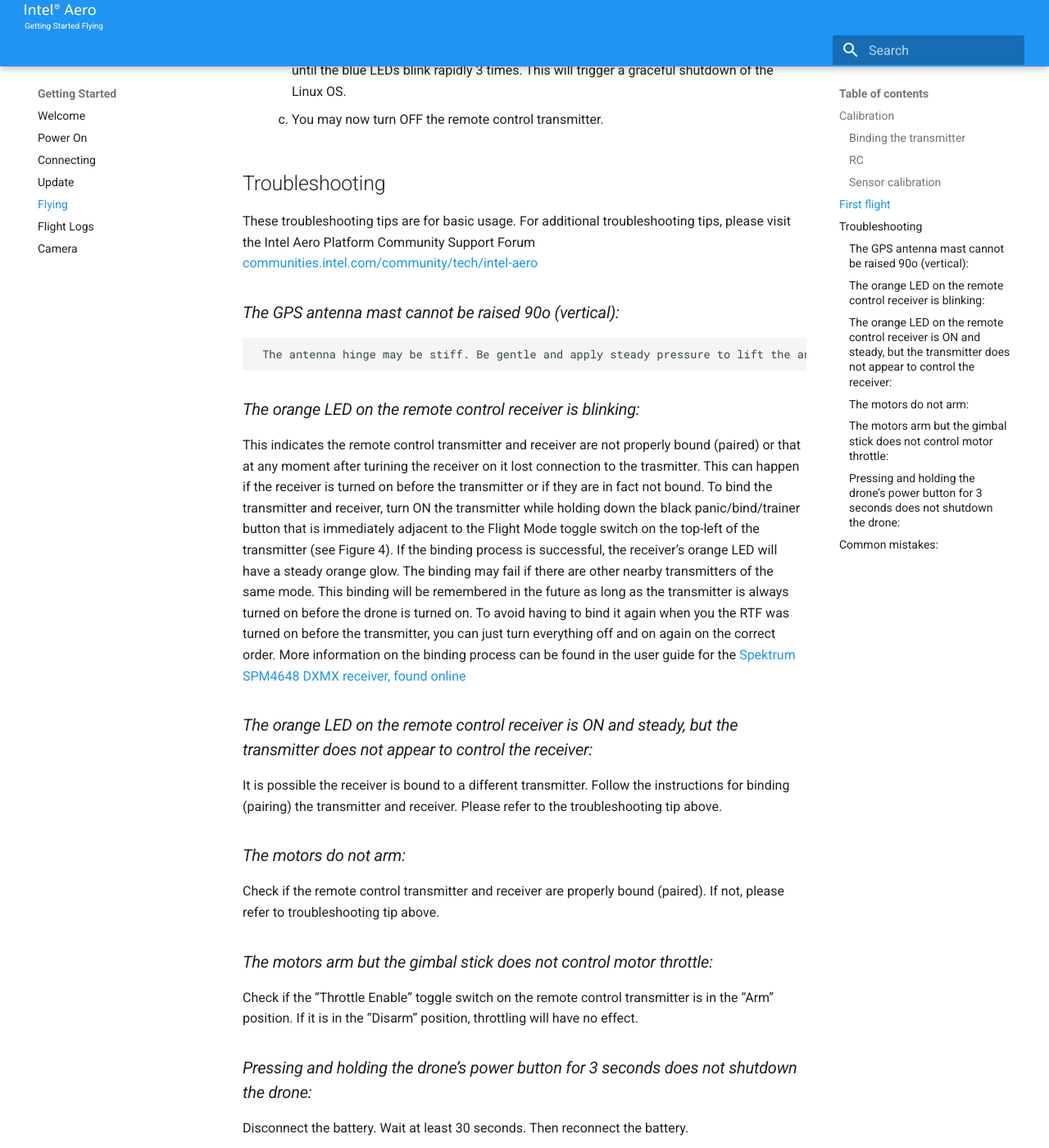
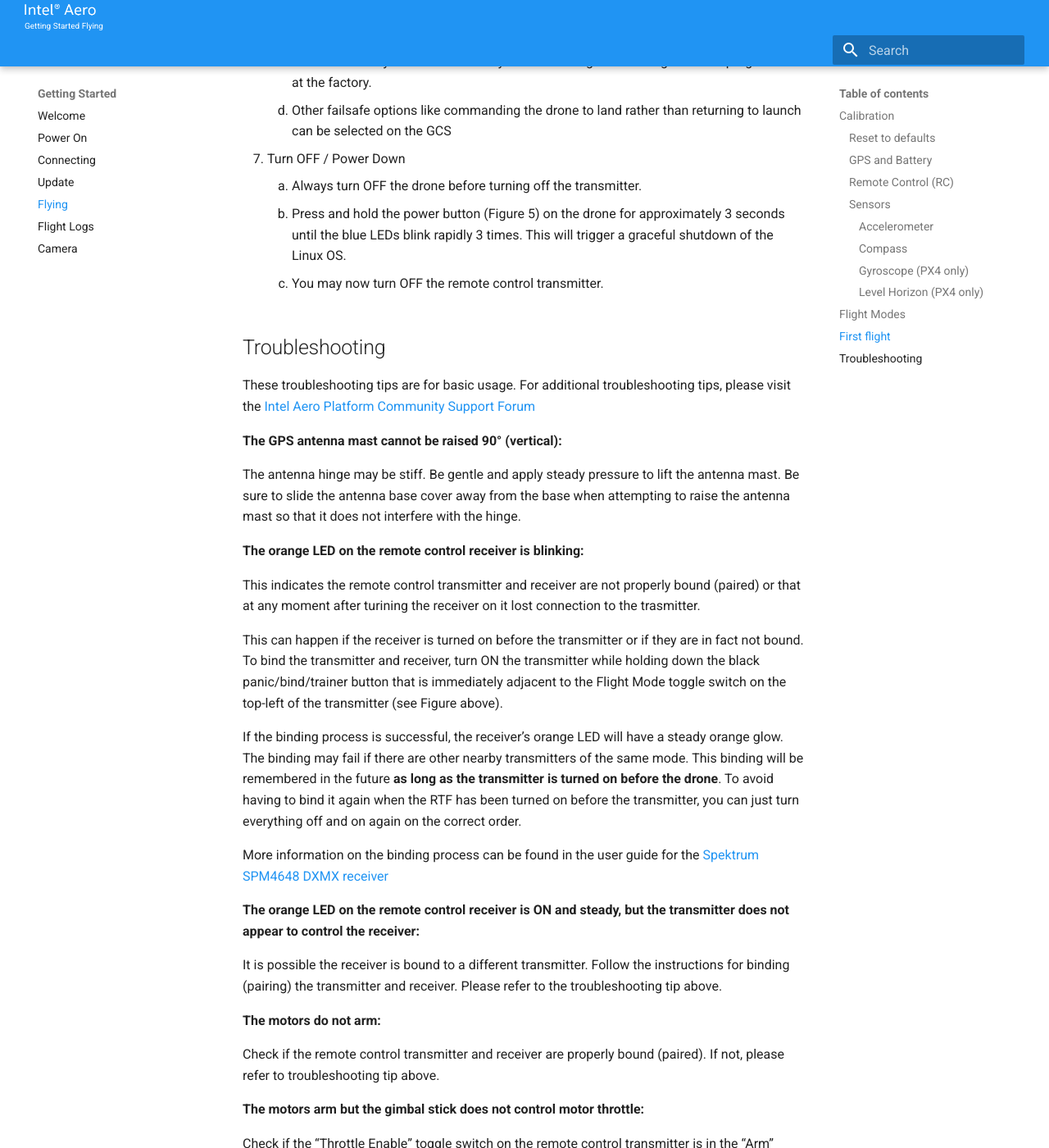
Before and after one commit to sugnanprabhu/intel-aero-docs, an MkDocs documentation site: the page built from docs/getting-started/flying.md, in a window 1280 px wide and 1400 px high, scrolled down 13339 px. Shown: the whole window at 82% size. Built offline with MkDocs 1.6.1 and Material for MkDocs 9.7.7, drawn with Linux system fonts in a browser that asks for light colours; old or Windows-style settings are respelled for this version of MkDocs; some of the changed text lies outside the part shown.

Commit message:
getting-started: flying: another pass on content and presentation

```diff
--- a/docs/getting-started/flying.md
+++ b/docs/getting-started/flying.md
@@ -1,92 +1,149 @@
-Intel (R) Aero Platform supports both PX4 and ArduPilot autopilots.
-Aero Flight Controller ships by default with PX4 firmware.
-
-Specific documentation for each of the supported autopilots:
-
-* PX4:
-    * https://docs.px4.io/en/flying/
-
-
-* ArduPilot:
-    * http://ardupilot.org/copter/docs/flying-arducopter.html
-    * http://ardupilot.org/copter/docs/common-intel-aero-rtf.html
+Intel® Aero Platform supports both PX4 and ArduPilot flight stacks, the former
+being the default from factory. Here we give an overview on the steps necessary
+to get it up and flying, but more extensive documentation can be found on their
+documetation: [PX4](https://docs.px4.io/en/flying/) and ArduPilot ([Intel Aero
+RTF](http://ardupilot.org/copter/docs/flying-arducopter.html) and
+[Flying Arducopter](http://ardupilot.org/copter/docs/common-intel-aero-rtf.html)).
 
 
 ## Calibration
 
 !!! warning
-    Calibration must be done when flight controller is changed/updated
+    The sensors used by the Flight Controller to stabilize the drone need to be
+    calibrated before being ready to fly. This is already done on factory for
+    the RTF, but when it is updated a new calibration may be needed and is
+    **strongly advised**.
 
+!!! note
+    The following steps require connection to the RTF drone. If you do not have
+    a connection stabilished yet, please refer to the [Connecting](connecting/)
+    section.
 
-The sensors used by the Flight Controller to stabilize the drone need to be calibrated before being ready to fly. This is already done on factory for the RTF, but when it is updated a new calibration may be needed and is **strongly advised**.
+The recommended Ground Control Station (GCS) is QGroundControl (QGC). If you
+are using ArduPilot, another commonly used GCS is MissionPlanner, however
+this is not being covered here. Refer to [its own
+documentation](http://ardupilot.org/planner/). When connected to the drone
+QGC should automatically connect and fetch the parameters from the flight
+controller.
 
-The recommended Ground Control Station (GCS) is QGroundControl (QGC). If you are using the ArduPilot flight stack another commonly used GCS is MissionPlanner, however this is not being covered here. Refer to [its own documentation](http://ardupilot.org/planner/).
+### Reset to defaults
 
-!!! warning
-    The following steps require connection to the RTF drone. If you do not have a connection stabilished yet, please refer to the [Connecting](connecting/) section.
+Navigate to the Airframe menu and select **Reset** to reset the drone’s
+airframe configuration. Select **Apply and Restart**. This will reboot the
+Flight Controller (but not the Aero board).
 
-Open up QGroundControl and ensure the GPS and Battery are active **colored black** and have basic functionality in the top panel:
+<!-- TODO: add figure support to add caption to all the images -->
+
+![qgc-calibration02](img/calibration_02.png)
+<p style="text-align: center;">Reset to defaults</p>
+
+![qgc-calibration03](img/calibration_03.png)
+<p style="text-align: center;">Flight Controller is restarted</p>
+
+Wait for the connection to be reestablished. Throughout the calibration process
+we want to ensure all sensors and needed parts are calibrated. A red dot in a
+section indicates an area that may need attention and still has steps to
+complete. In the summary screen it's possible to see specific details about
+what still needs to be calibrated or configured. Your goal is to get rid of them
+and turning into green marks.
 
 ![qgc-calibration01](img/calibration_01.png)
+<p style="text-align: center;">Summary screen</p>
 
-Navigate to the Airframe menu and select **Reset** to reset the drone’s airframe configuration. Select **Apply and Restart**.
+Below we are going through each of them. The images below to the PX4
+calibration steps, but the steps for ArduPilot are similar and also detailed.
 
-![qgc-calibration02](img/calibration_02.png)
+### GPS and Battery
 
-![qgc-calibration03](img/calibration_03.png)
+Open up QGroundControl and ensure the GPS and Battery are active **colored
+black** and have basic functionality in the top panel. You should see either the
+battery percentage or the voltage.
 
-Wait for the connection to be reestablished. Throughout the calibration process we want to ensure all sensors and needed parts are calibrated. A red dot in a section indicates an area that may need attention and still has steps to complete. In the summary screen it's possible to see specific details about what still needs to be calibrated or configured. Belo we are going through each of them.
-
-### Binding the transmitter
-
-Press the Bind button on the Spektrum Transmitter while turning it on and ensure a series of 3 fast continuous fast beeps are heard.
-
-### RC
+### Remote Control (RC)
 
 On QGroundControl, navigate to the Radio menu and select **Calibrate**.
 
-Follow the instructions to calibrate the transmitter, selecting **Next** after each change. The images below refer to the PX4 calibration steps, but similar ones are done for ArduPilot.
+Follow the instructions to calibrate the transmitter, selecting **Next** after
+each change.
 
 ![qgc-calibration04](img/calibration_04.png)
+<p style="text-align: center;">Radio calibration</p>
 
+!!! Tip
+    When moving the RC sticks if QGC doesn't show any changes in the Radio
+    channels, it's possible your transmitter is not bound to the receiver.
+    Check the troubleshooting section below.
 
-### Sensor calibration
+### Sensors
 
-Navigate to the Sensors menu. Select **Ok** to start the sensor calibration process
+Navigate to the Sensors menu. There's a warning about calibrating over WiFi:
+select **Ok** to continue the sensor calibration process.
 
 ![qgc-calibration05](img/calibration_05.png)
+<p style="text-align: center;">Sensors missing calibration</p>
 
-Select Compass menu and press **Ok** to start the calibration process
+#### Accelerometer
+
+Select the Accelerometer menu. Position the drone in each of the positions
+until all of the 6 are marked as green and *Completed*.
+
+![qgc-calibration09](img/calibration_09.png)
+
+#### Compass
+
+Select the Compass menu and press **Ok** to start the calibration process,
+accepting the default orientation (ROTATION_NONE).
 
 ![qgc-calibration06](img/calibration_06.png)
 
-Position then rotate the drone as indicated in each of the 6 figures
+On PX4, position the drone in each of the positions, wait for confirmation from
+QGC that it "locked" on that position and then rotate the drone as indicated in
+each figures.
 
 ![qgc-calibration07](img/calibration_07.png)
 
-On PX4 also calibrate the Gyroscope. Select the Gyroscope menu item and it will start automatically. Wait until it completes
+On ArduPilot the calibration process is a little different: after starting the
+calibration, rotate the RTF randomly until the progress bar completes. At the
+end it shows the calibration quality. Ensure it's marked on the green region,
+otherwise you may need to redo the calibration in a different place away from
+metal objects.
+
+<!-- TODO: add image with compass calibration -->
+
+#### Gyroscope (PX4 only)
+
+Select the Gyroscope menu item and it will start automatically. Wait until
+it completes.
 
 ![qgc-calibration08](img/calibration_08.png)
 
-Select Accelerometer menu. Position the drone in each of the positions until each of the 6 are marked as green and **Completed**
+#### Level Horizon (PX4 only)
 
-![qgc-calibration09](img/calibration_09.png)
+Select the Level Horizon menu item and select **Ok**. The calibration will
+start and stop automatically.
 
-Select the Level Horizon menu and select **Ok**. The calibration will start and stop automatically
 
-![qgc-calibration10](img/calibration_10.png)
+## Flight Modes
 
-Navigate to Flight Modes and check the configuration. By default the following is configured:
+Navigate to **Flight Modes** and check the configuration. By default the
+following is configured:
 
 * Flight Mode 1 – Position
 * Flight Mode 4 – Altitude
 * Flight Mode 5 – Stabilized
 
-You may want to change the modes as you experiment them. Make sure to read the documentation about each of them on the respective flight stack: using a wrong mode or one that you don't know how it works is very dangerous.
-
 ![qgc-calibration11](img/calibration_11.png)
 
-When this procedure is finished, you should be able to get data in QGC from the drone (ex: GPS coordinates) but also act on the drone (ex: ARM motors, without propellers first).
+!!! Note
+    You may want to change the modes as you experiment with your RTF. Make sure
+    to read the documentation about each of them on the respective flight
+    stack: using a wrong mode or one that you don't know how it works is very
+    dangerous.
+
+When this procedure is finished, you should be able to get data in QGC from the
+drone (ex: GPS coordinates) and also take actions like arming the motors. Make
+sure to test it without propellers first.
+
 
 ## First flight
 
@@ -183,34 +240,59 @@
 
 ## Troubleshooting
 
-These troubleshooting tips are for basic usage. For additional troubleshooting tips, please visit the Intel Aero Platform Community Support Forum [communities.intel.com/community/tech/intel-aero](https://communities.intel.com/community/tech/intel-aero)
+These troubleshooting tips are for basic usage. For additional troubleshooting
+tips, please visit the
+[Intel Aero Platform Community Support Forum](https://communities.intel.com/community/tech/intel-aero)
 
 
-### _The GPS antenna mast cannot be raised 90o (vertical):_
+**The GPS antenna mast cannot be raised 90° (vertical):**
 
-     The antenna hinge may be stiff. Be gentle and apply steady pressure to lift the antenna mast. Be sure to slide the antenna base cover away from the base when attempting to raise the antenna mast so that it does not interfere with the hinge.
+The antenna hinge may be stiff. Be gentle and apply steady pressure to
+lift the antenna mast. Be sure to slide the antenna base cover away from
+the base when attempting to raise the antenna mast so that it does not
+interfere with the hinge.
 
-### _The orange LED on the remote control receiver is blinking:_
+**The orange LED on the remote control receiver is blinking:**
 
-This indicates the remote control transmitter and receiver are not properly bound (paired) or that at any moment after turining the receiver on it lost connection to the trasmitter. This can happen if the receiver is turned on before the transmitter or if they are in fact not bound. To bind the transmitter and receiver, turn ON the transmitter while holding down the black panic/bind/trainer button that is immediately adjacent to the Flight Mode toggle switch on the top-left of the transmitter (see Figure 4). If the binding process is successful, the receiver’s orange LED will have a steady orange glow. The binding may fail if there are other nearby transmitters of the same mode. This binding will be remembered in the future as long as the transmitter is always turned on before the drone is turned on. To avoid having to bind it again when you the RTF was turned on before the transmitter, you can just turn everything off and on again on the correct order. More information on the binding process can be found in the user guide for the [Spektrum SPM4648 DXMX receiver, found online](https://www.spektrumrc.com/ProdInfo/Files/SPM4648-Manual-EN.pdf)
+This indicates the remote control transmitter and receiver are not properly
+bound (paired) or that at any moment after turining the receiver on it lost
+connection to the trasmitter.
 
-### _The orange LED on the remote control receiver is ON and steady, but the transmitter does not appear to control the receiver:_
+This can happen if the receiver is turned on
+before the transmitter or if they are in fact not bound. To bind the
+transmitter and receiver, turn ON the transmitter while holding down the black
+panic/bind/trainer button that is immediately adjacent to the Flight Mode
+toggle switch on the top-left of the transmitter (see Figure above).
 
-It is possible the receiver is bound to a different transmitter. Follow the instructions for binding (pairing) the transmitter and receiver. Please refer to the troubleshooting tip above.
+If the binding process is successful, the receiver’s orange LED will have a
+steady orange glow. The binding may fail if there are other nearby transmitters
+of the same mode. This binding will be remembered in the future **as long as
+the transmitter is turned on before the drone**. To avoid having to bind it
+again when the RTF has been turned on before the transmitter, you can just turn
+everything off and on again on the correct order.
 
-### _The motors do not arm:_
+More information on the binding process can be found in the user guide for the
+[Spektrum SPM4648 DXMX receiver](https://www.spektrumrc.com/ProdInfo/Files/SPM4648-Manual-EN.pdf)
 
-Check if the remote control transmitter and receiver are properly bound (paired). If not, please refer to troubleshooting tip above.
+**The orange LED on the remote control receiver is ON and steady, but the
+transmitter does not appear to control the receiver:**
 
-### _The motors arm but the gimbal stick does not control motor throttle:_
+It is possible the receiver is bound to a different transmitter. Follow the
+instructions for binding (pairing) the transmitter and receiver. Please refer
+to the troubleshooting tip above.
 
-Check if the “Throttle Enable” toggle switch on the remote control transmitter is in the “Arm” position. If it is in the “Disarm” position, throttling will have no effect.
+**The motors do not arm:**
 
-### _Pressing and holding the drone’s power button for 3 seconds does not shutdown the drone:_
+Check if the remote control transmitter and receiver are properly bound
+(paired). If not, please refer to troubleshooting tip above.
+
+**The motors arm but the gimbal stick does not control motor throttle:**
+
+Check if the “Throttle Enable” toggle switch on the remote control transmitter
+is in the “Arm” position. If it is in the “Disarm” position, throttling will
+have no effect.
+
+**Pressing and holding the drone’s power button for 3 seconds does not shutdown
+the drone:**
 
 Disconnect the battery. Wait at least 30 seconds. Then reconnect the battery.
-
-## Common mistakes:
-
-* Turning on RC after the drone
-* how to rebind... http://ardupilot.org/copter/docs/common-intel-aero-rtf.html#connecting-the-transmitter
```
Also changed, not shown: docs/getting-started/img/calibration_10.png (deleted).
